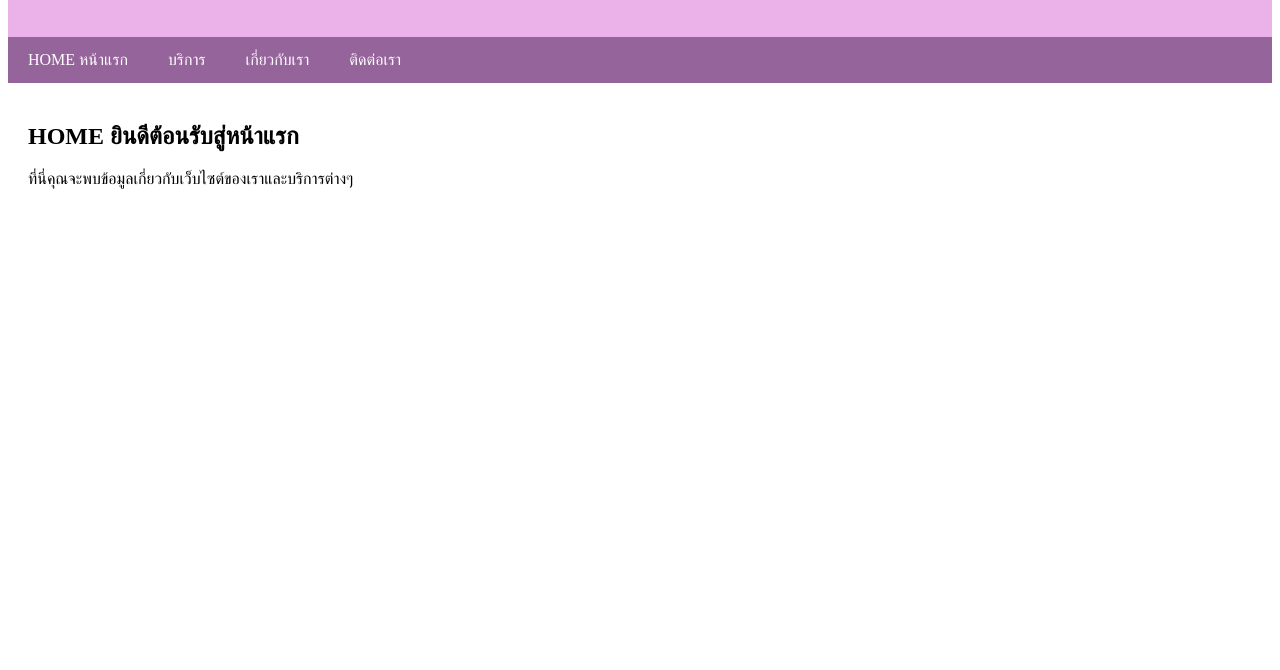
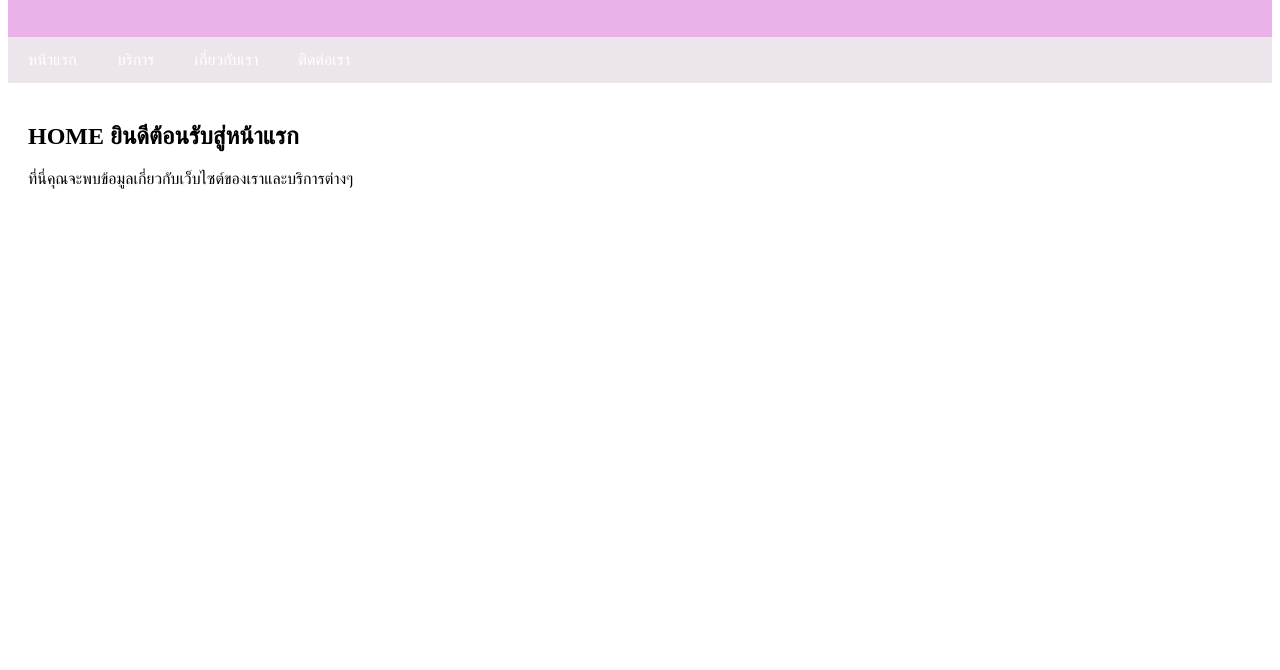
Before and after one commit to panupan09/panupan-16, a plain HTML site: page index.html in a window 1280 px wide. Shown: the part 130-800 px from the top of the page. Drawn offline with Linux system fonts and the light colour scheme.

Commit message:
แก้ไขสี

```diff
--- a/index.html
+++ b/index.html
@@ -17,7 +17,7 @@
         /* สไตล์สำหรับเมนู */
         .navbar {
             overflow: hidden;
-            background-color: #95649a;
+            background-color: #ece6ec;
         }
 
         .navbar a {
@@ -49,7 +49,7 @@
 
     <!-- เมนู -->
     <div class="navbar">
-        <a href="#home">HOME หน้าแรก</a>
+        <a href="#home">หน้าแรก</a>
         <a href="#services">บริการ</a>
         <a href="#about">เกี่ยวกับเรา</a>
         <a href="#contact">ติดต่อเรา</a>
```
